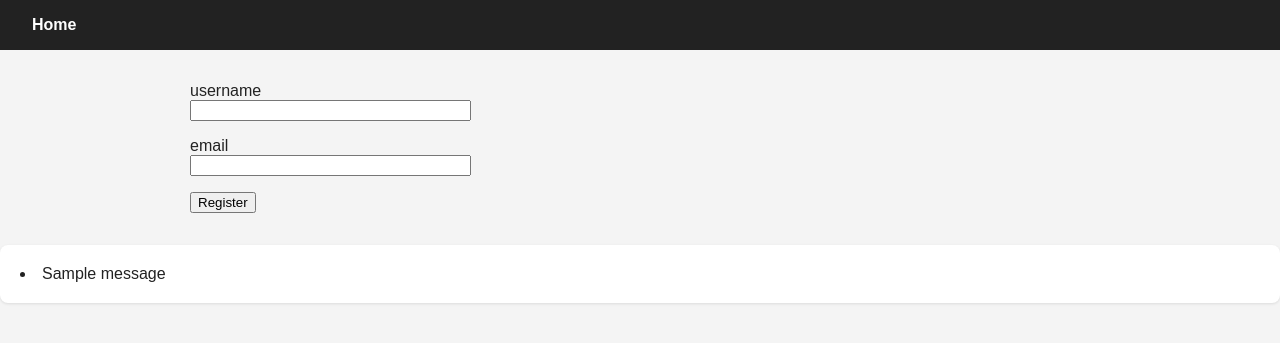
After one commit to james-o-shu/efssd, a Flask app: template templates/register.html.j2 in a window 1280 px wide. The commit adds this page. Shown: the top 343 px of the page. Run offline with Flask 3, Linux system fonts and the light colour scheme; the template is opened without the code that fills it: values that come from a table or form of the project are taken from there, others are empty; one stand-in notice (Sample message) is shown.

Commit message:
Add registration form and update templates for Flask app

```diff
--- a/app.py
+++ b/app.py
@@ -3,14 +3,18 @@ from flask_wtf import FlaskForm
 from wtforms import StringField, PasswordField, BooleanField, SubmitField
 from wtforms.validators import DataRequired
 
+from flask import Flask, abort, flash, redirect, render_template, request, url_for
+
+from forms import RegistrationForm
 from posts import posts
 
 app = Flask(__name__)
+app.config["SECRET_KEY"] = os.environ.get("SECRET_KEY") or "your-secrets-are-safe"
 
 
 @app.route("/")
 def home():
-    return render_template("index.html", posts=posts)
+    return render_template("index.html.j2", posts=posts)
 
 @app.route("/success")
 def success():
@@ -21,29 +25,30 @@ def post(id):
     post = posts[id - 1]
     if not post:
         abort(404)
-    return render_template("post.html", post=post)
+    return render_template("post.html.j2", post=post)
 
 @app.route("/register", methods=["GET", "POST"])
 def register():
+    form = RegistrationForm()
     if request.method == "POST":
+        if form.validate_on_submit():
+            flash(
+                f'username ({form.username.data}) and email ({form.email.data}) submitted'
+            )
 
-        name = request.form.get("name")
-        email = request.form.get("email")
-        if not name:
-            abort(406, "Name is required")
+            # name = request.form.get("name")
+            # email = request.form.get("email")
+            # if not name:
+            #     abort(406, "Name is required")
 
-        if not email:
-            abort(406, "Email is required")
+            # if not email:
+            #     abort(406, "Email is required")
+            #
+            return redirect(url_for("success"))
+        else:
+            print(form.errors)
 
-        return redirect(url_for("success"))
-
-    return """
-        <form method='POST'>
-            <input type='text' name='name' />
-            <input type='text' name='email' />
-            <input type='submit' />
-        </form>
-    """
+    return render_template("register.html.j2", form=form)
 
 @app.route("/take_json", methods=["POST"])
 def take_json():
--- /dev/null
+++ b/forms.py
@@ -0,0 +1,9 @@
+from flask_wtf import FlaskForm
+from wtforms.fields.simple import EmailField, StringField, SubmitField
+from wtforms.validators import DataRequired, Email
+
+
+class RegistrationForm(FlaskForm):
+    username = StringField("username", validators=[DataRequired()])
+    email = EmailField("email", validators=[DataRequired(), Email()])
+    submit = SubmitField("Register")
--- a/requirements.txt
+++ b/requirements.txt
@@ -1 +1,2 @@
 Flask==3.0.3
+Flask_WTF==1.3.0
--- a/templates/base.html
+++ b/templates/base.html.j2
@@ -58,5 +58,14 @@
     <div class="container">
       {% block content %}{% endblock %}
     </div>
+    {% with messages = get_flashed_messages() %}
+    {% if messages %}
+    <div class="absolute right-4 top-4 card p-2 w-12">
+        {% for message in messages %}
+        <li>{{ message }}</li>
+        {% endfor %}
+    </div>
+    {% endif %}
+    {% endwith %}
   </body>
 </html>
--- a/templates/index.html
+++ b/templates/index.html.j2
@@ -1,4 +1,4 @@
-{% extends "base.html" %}
+{% extends "base.html.j2" %}
 
 {% block title %}Blog Posts{% endblock %}
 
--- a/templates/post.html
+++ b/templates/post.html.j2
@@ -1,4 +1,4 @@
-{% extends "base.html" %}
+{% extends "base.html.j2" %}
 
 {% block title %}{{ post.title }}{% endblock %}
 
--- /dev/null
+++ b/templates/register.html.j2
@@ -0,0 +1,24 @@
+{% extends "base.html.j2" %}
+
+{% block content %}
+    <form method="POST" novalidate>
+        {{ form.hidden_tag() }}
+        <p>
+            {% if form.errors.username %}
+                <b class='text-red font-smaller'>{{form.errors.username}}</b>
+            {% endif %}
+            {{ form.username.label }} <br/>
+            {{form.username(size=32)}}
+        </p>
+        <p>
+            {% if form.errors.email %}
+                <b class='text-red font-smaller'>{{form.errors.email}}</b>
+            {% endif %}
+            {{ form.email.label }}  <br/>
+            {{form.email(size=32)}}
+        </p>
+        <p>
+            {{form.submit()}}
+        </p>
+    </form>
+{% endblock %}
```
